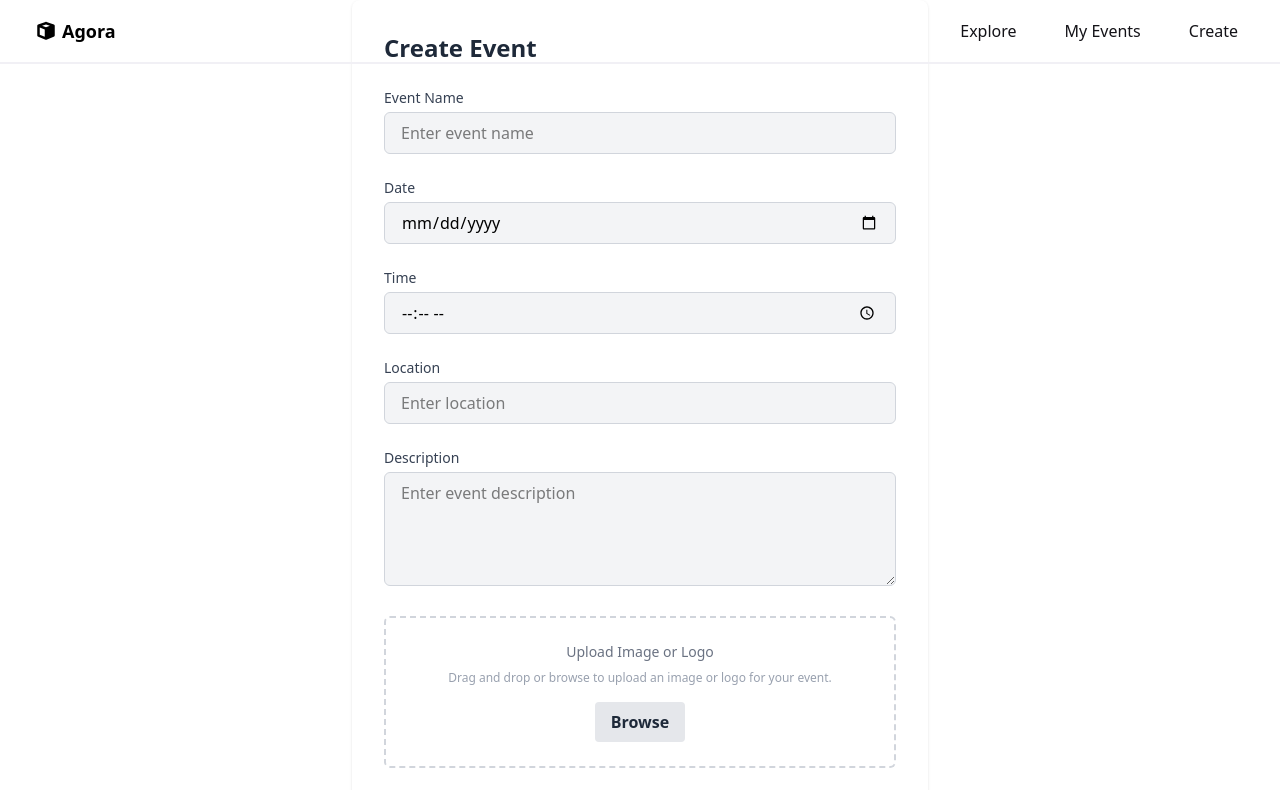
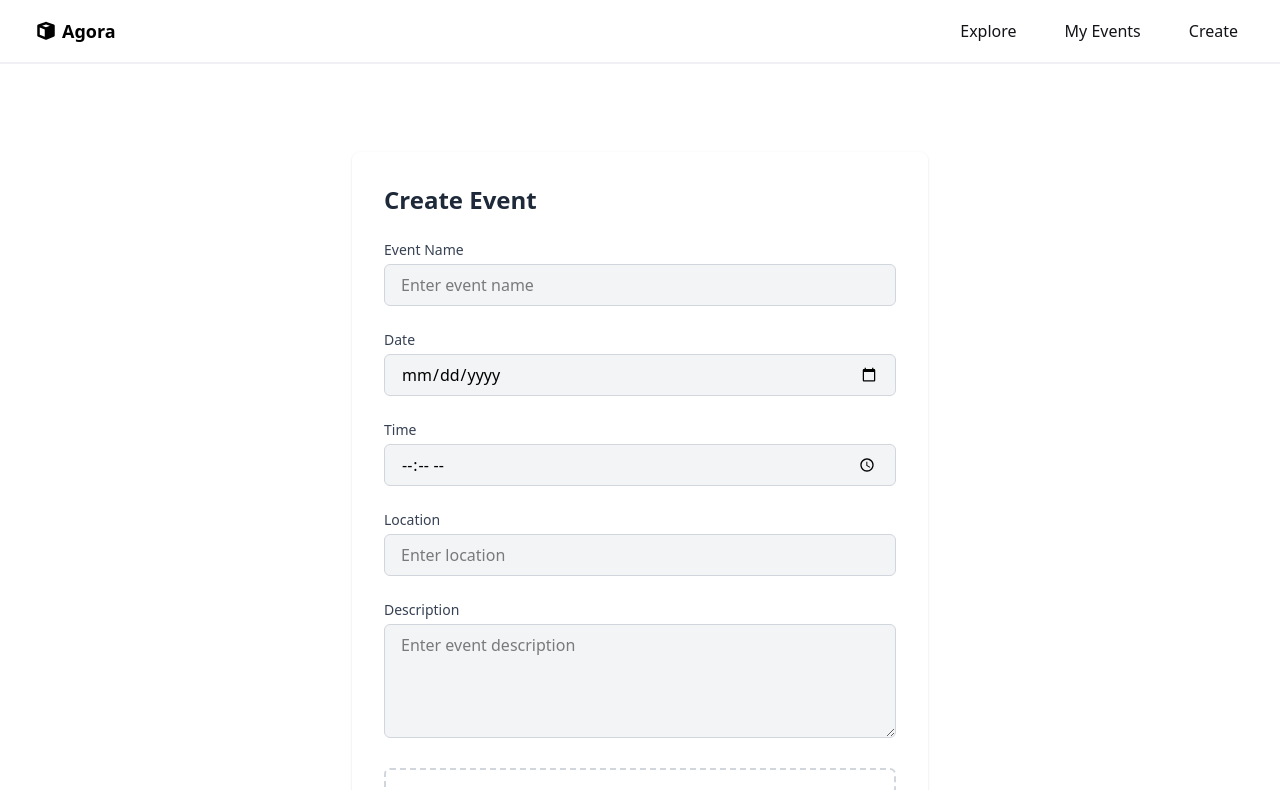
Before and after one commit to Nayaravis/agora-frontend, a React (Vite) app: page / in a window 1280 px wide. Shown: the top 790 px of the page. Built offline with nearby package versions, Linux system fonts and the light colour scheme.

Commit message:
fix: form route layout

```diff
--- a/src/App.jsx
+++ b/src/App.jsx
@@ -5,7 +5,9 @@ function App() {
   return (
     <>
       <NavBar />
-      <CreateEventForm />
+      <div className="py-10">
+        <CreateEventForm />
+      </div>
     </>
   )
 }
--- a/src/components/CreateEventForm.jsx
+++ b/src/components/CreateEventForm.jsx
@@ -37,7 +37,7 @@ const CreateEventForm = ({ onCreateEvent }) => {
   return (
     <form
       onSubmit={handleSubmit}
-      className="max-w-xl mx-auto bg-white p-8 rounded-lg shadow space-y-6"
+      className="max-w-xl mx-auto bg-white p-8 rounded-lg shadow space-y-6 my-28"
     >
       <h2 className="text-2xl font-bold text-gray-800">Create Event</h2>
 
--- a/src/components/Navbar.jsx
+++ b/src/components/Navbar.jsx
@@ -1,6 +1,6 @@
 function NavBar() {
     return (
-        <nav className="fixed w-full h-16 border-b-2 border-b-[#f1f0f5] flex justify-between items-center px-9">
+        <nav className="fixed w-full h-16 border-b-2 border-b-[#f1f0f5] flex justify-between items-center px-9 bg-white">
             <div className="text-lg font-bold flex items-center gap-1.5">
                 <svg viewBox="0 0 48 48" fill="none" xmlns="http://www.w3.org/2000/svg" className="size-5">
                 <path
```
